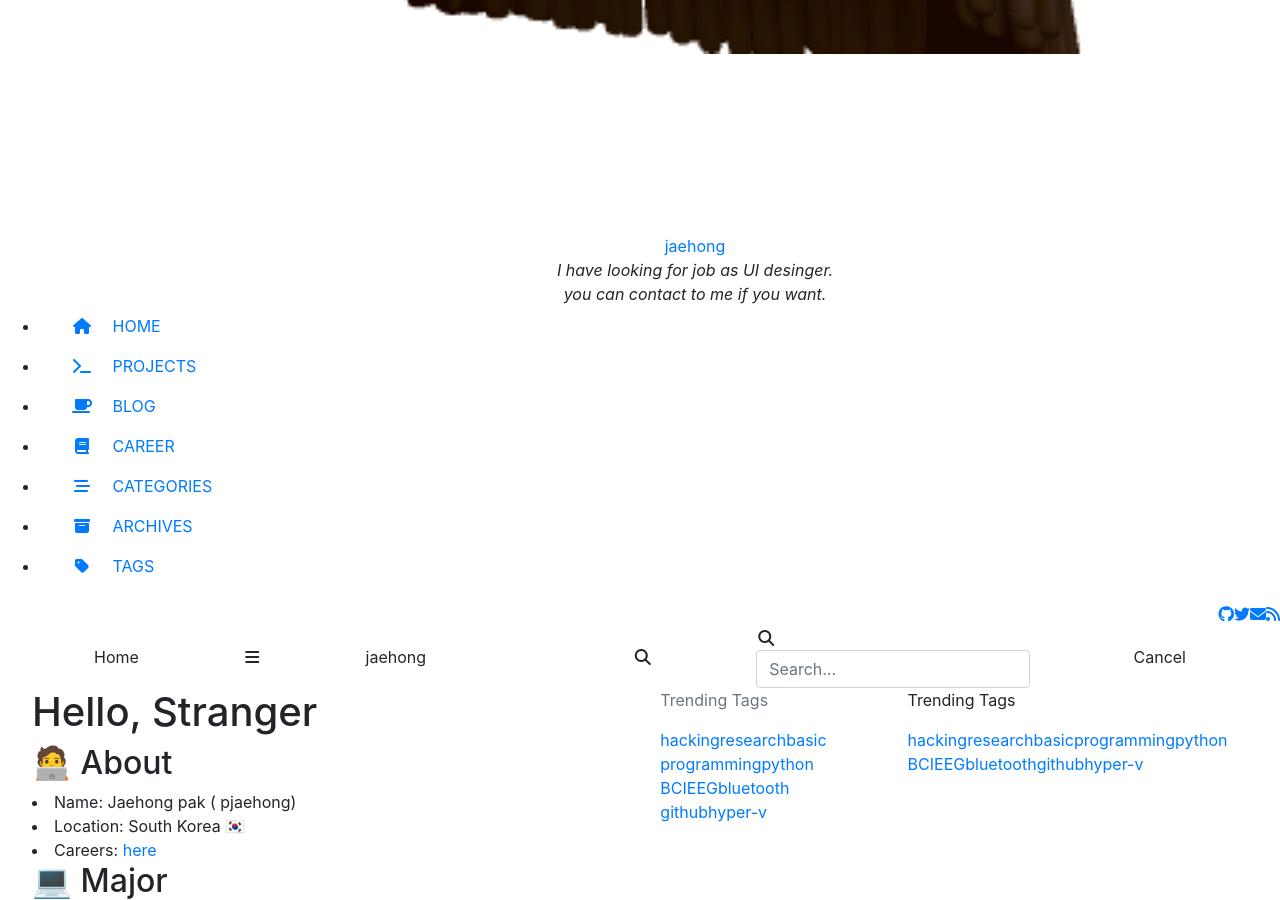
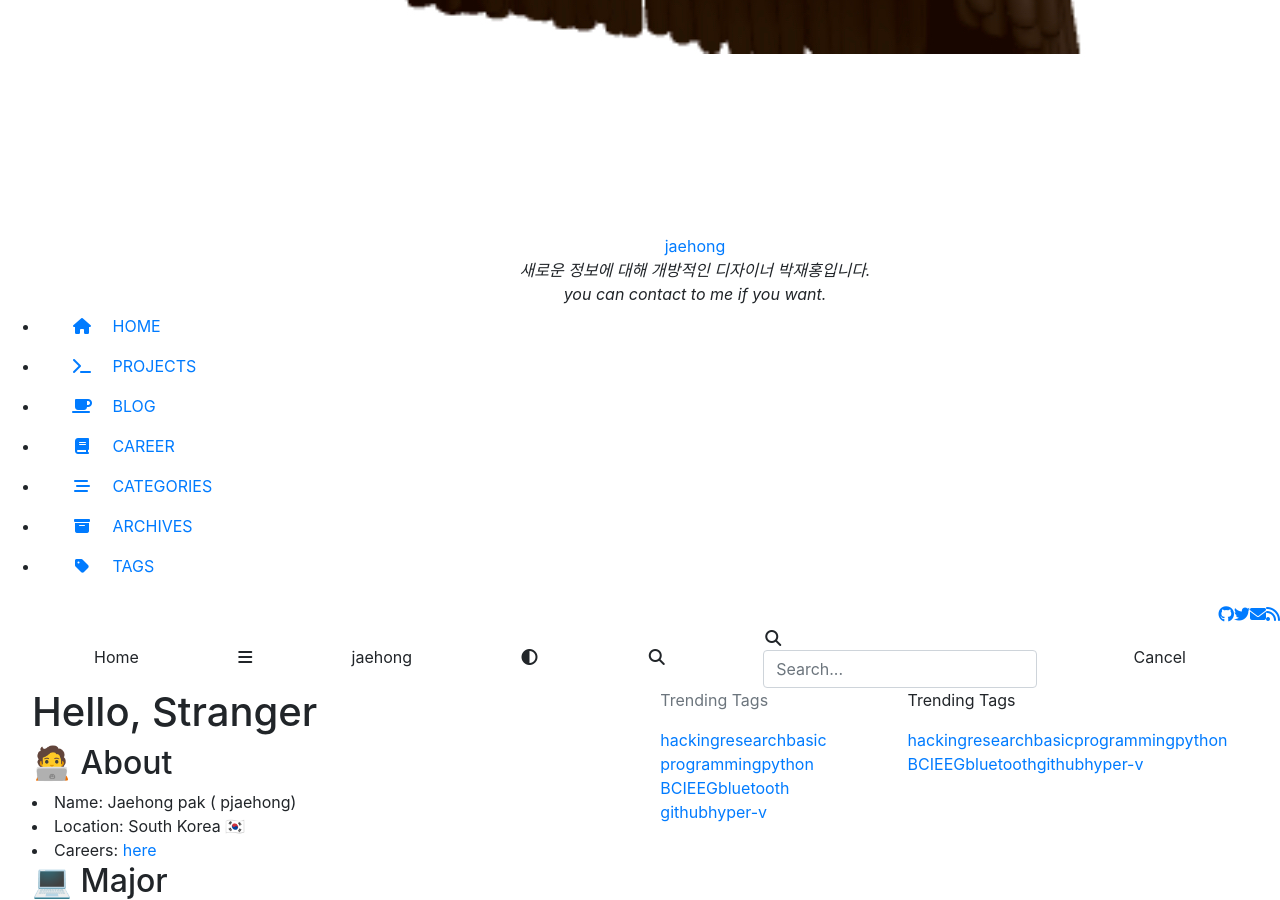
Before and after one commit to pjaehong/pjaehong.github.io, a Jekyll site: the page built from index.html, in a window 1280 px wide and 900 px high, scrolled down 1135 px. Built offline with Jekyll 4.4.1, drawn with Linux system fonts in a browser that asks for light colours; nearby versions of some CDN libraries; comment, search, counter and statistics services are not loaded.

Commit message:
Update _config.yml

```diff
--- a/_config.yml
+++ b/_config.yml
@@ -24,7 +24,7 @@ timezone: Asia/Seoul
 
 title: jaehong                          # the main title
 
-tagline: I have looking for job as UI desinger.<br/>you can contact to me if you want.
+tagline: 새로운 정보에 대해 개방적인 디자이너 박재홍입니다.<br/>you can contact to me if you want.
 
 description: >-                        # used by seo meta and the atom feed
   UI designer jaehong pak
@@ -75,7 +75,7 @@ google_site_verification:               # fill in to your verification string
 #     light  - Use the light color scheme
 #     dark   - Use the dark color scheme
 #
-theme_mode: dark # [light|dark]
+theme_mode: # [light|dark]
 
 # The CDN endpoint for images.
 # Notice that once it is assigned, the CDN url
```
